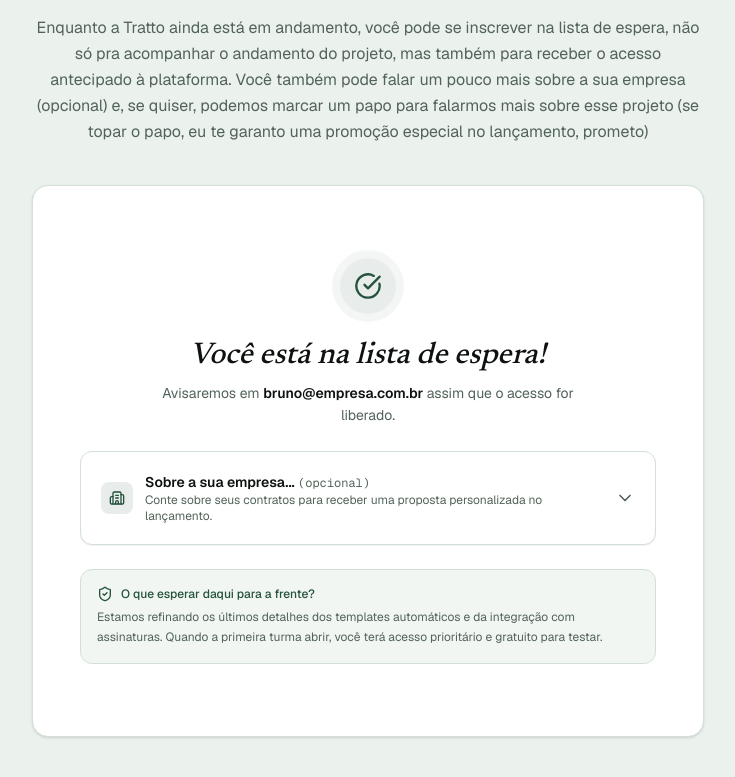
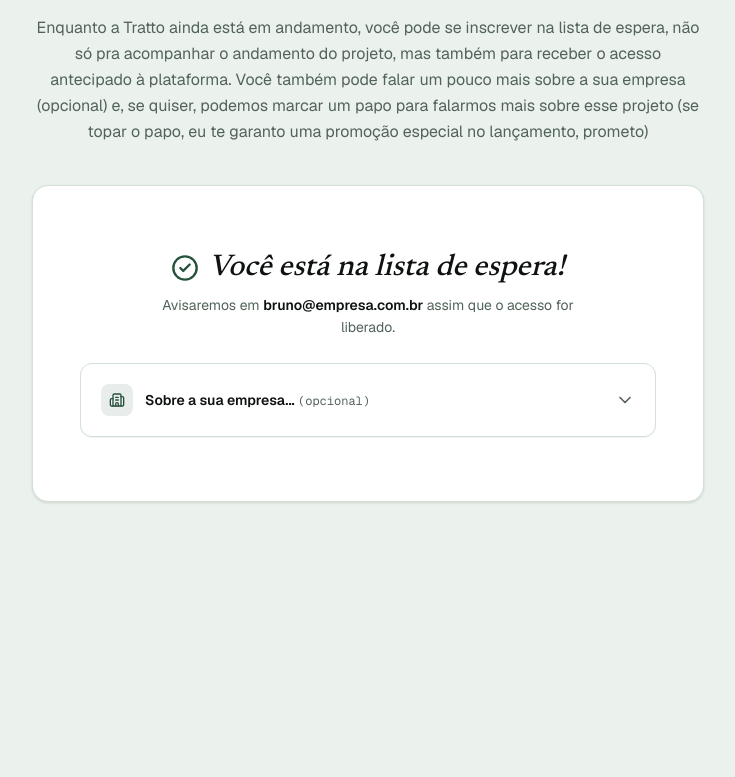
Before and after one commit to brtorresdel/tratto-landing-page, a Next.js app: page / in a window 1280 px wide. Shown: the part 7663-8440 px from the top of the page, without its empty margins (272-1007 px from the left). After the commit the page ends 8277 px from the top, so only its background shows below. Built offline with nearby package versions, Linux system fonts and the light colour scheme.

Commit message:
refactor(waitlist): simplifica confirmacao com check em linha e refina formulario opcional

```diff
--- a/src/components/waitlist-form-step2.tsx
+++ b/src/components/waitlist-form-step2.tsx
@@ -7,7 +7,7 @@ import { Check, CheckCircle2, Loader2 } from 'lucide-react';
 interface WaitlistFormStep2Props {
   email: string;
   onSubmit: (data: WaitlistStep2Input) => Promise<{ success: boolean; error?: string }>;
-  onSkip: () => void;
+  onSkip?: () => void;
 }
 
 const SEGMENTS = [
@@ -28,7 +28,7 @@ const TOOLS = [
   'Outro',
 ];
 
-export function WaitlistFormStep2({ email, onSubmit, onSkip }: WaitlistFormStep2Props) {
+export function WaitlistFormStep2({ email, onSubmit }: WaitlistFormStep2Props) {
   const [painPoints, setPainPoints] = useState('');
   const [suggestions, setSuggestions] = useState('');
   const [segment, setSegment] = useState<WaitlistStep2Input['segment'] | undefined>();
@@ -66,19 +66,6 @@ export function WaitlistFormStep2({ email, onSubmit, onSkip }: WaitlistFormStep2
 
   return (
     <form onSubmit={handleSubmit} className="space-y-6">
-      <div className="border-b border-[var(--border-subtle)] pb-4">
-        <div className="flex items-center gap-2 text-xs font-mono font-medium text-[var(--accent-primary)] uppercase tracking-wider mb-1">
-          <CheckCircle2 className="h-4 w-4" />
-          <span>E-mail garantido na lista</span>
-        </div>
-        <h3 className="font-serif italic text-xl font-medium text-[var(--text-main)]">
-          Ajude a moldar a Tratto para o seu dia a dia
-        </h3>
-        <p className="text-xs text-[var(--text-muted)] mt-1">
-          Leva menos de 1 minuto e nos ajuda a calibrar os modelos e fluxos que você mais precisa.
-        </p>
-      </div>
-
       {error && (
         <div
           role="alert"
@@ -88,17 +75,14 @@ export function WaitlistFormStep2({ email, onSubmit, onSkip }: WaitlistFormStep2
         </div>
       )}
 
-      {/* Pergunta Opcional 1: Dores com Contratos */}
+      {/* Pergunta 1: Dores com Contratos */}
       <div className="space-y-2">
-        <div className="flex items-center justify-between">
         <label
           htmlFor="waitlist-step2-pain-points"
           className="block text-sm font-medium text-[var(--text-main)]"
         >
           Quais são as suas maiores dores ou dificuldades com contratos no dia a dia da sua empresa?
         </label>
-          <span className="text-xs text-[var(--text-muted)] font-mono">Opcional</span>
-        </div>
         <textarea
           id="waitlist-step2-pain-points"
           rows={3}
@@ -110,17 +94,14 @@ export function WaitlistFormStep2({ email, onSubmit, onSkip }: WaitlistFormStep2
         />
       </div>
 
-      {/* Pergunta Opcional 2: Sugestões de Evolução */}
+      {/* Pergunta 2: Sugestões de Evolução */}
       <div className="space-y-2">
-        <div className="flex items-center justify-between">
         <label
           htmlFor="waitlist-step2-suggestions"
           className="block text-sm font-medium text-[var(--text-main)]"
         >
           O que não pode faltar na Tratto para ela ser perfeita para o seu negócio?
         </label>
-          <span className="text-xs text-[var(--text-muted)] font-mono">Opcional</span>
-        </div>
         <textarea
           id="waitlist-step2-suggestions"
           rows={3}
@@ -132,7 +113,7 @@ export function WaitlistFormStep2({ email, onSubmit, onSkip }: WaitlistFormStep2
         />
       </div>
 
-      {/* Pergunta 1: Segmento */}
+      {/* Pergunta 3: Segmento */}
       <fieldset className="space-y-2">
         <legend className="text-sm font-medium text-[var(--text-main)]">
           Qual o seu segmento de atuação?
@@ -243,19 +224,19 @@ export function WaitlistFormStep2({ email, onSubmit, onSkip }: WaitlistFormStep2
               Toparia bater um papo de 20 minutos com o fundador?
             </span>
             <span className="text-xs text-[var(--text-muted)] leading-relaxed block">
-              Uma conversa informal para entender sua rotina a fundo. Em troca, você ganha acesso antecipado exclusivo e suporte direto.
+              Uma conversa para entender mais a fundo as dores da sua empresa quando o assunto é &apos;contratos&apos;. Se topar, te garanto uma promoção especial de lançamento!
             </span>
           </div>
         </label>
       </div>
 
-      {/* Botões de Ação */}
-      <div className="flex flex-col sm:flex-row items-center gap-3 pt-2">
+      {/* Botão de Ação */}
+      <div className="pt-2">
         <button
           type="submit"
           disabled={isSubmitting}
           aria-busy={isSubmitting}
-          className="w-full sm:flex-1 flex items-center justify-center gap-2 rounded-lg bg-[var(--accent-primary)] px-6 py-3 text-sm font-medium text-white transition-all hover:opacity-90 focus:outline-none focus:ring-2 focus:ring-[var(--accent-primary)]/30 disabled:opacity-70 disabled:cursor-not-allowed shadow-xs"
+          className="w-full flex items-center justify-center gap-2 rounded-lg bg-[var(--accent-primary)] px-6 py-3.5 text-sm font-semibold text-white transition-all hover:opacity-90 focus:outline-none focus:ring-2 focus:ring-[var(--accent-primary)]/30 disabled:opacity-70 disabled:cursor-not-allowed shadow-xs"
         >
           {isSubmitting ? (
             <>
@@ -266,15 +247,6 @@ export function WaitlistFormStep2({ email, onSubmit, onSkip }: WaitlistFormStep2
             <span>Concluir cadastro</span>
           )}
         </button>
-
-        <button
-          type="button"
-          onClick={onSkip}
-          disabled={isSubmitting}
-          className="w-full sm:w-auto px-4 py-3 text-xs font-medium text-[var(--text-muted)] hover:text-[var(--text-main)] transition-colors text-center"
-        >
-          Prefiro responder depois
-        </button>
       </div>
     </form>
   );
--- a/src/components/waitlist-success.tsx
+++ b/src/components/waitlist-success.tsx
@@ -32,16 +32,12 @@ export function WaitlistSuccess({
   };
 
   return (
-    <div className="py-8 text-center space-y-6">
-      {/* Ícone de Sucesso */}
-      <div className="mx-auto flex h-14 w-14 items-center justify-center rounded-full bg-[var(--accent-primary)]/10 text-[var(--accent-primary)] ring-8 ring-[var(--accent-primary)]/5">
-        <CheckCircle className="h-7 w-7" />
-      </div>
-
-      {/* Título e Mensagem de Confirmação */}
+    <div className="py-6 text-center space-y-6">
+      {/* Título com Check em linha e Mensagem de Confirmação */}
       <div className="space-y-2">
-        <h3 className="font-serif italic text-2xl sm:text-3xl font-medium text-[var(--text-main)]">
-          Você está na lista de espera!
+        <h3 className="flex items-center justify-center gap-2.5 font-serif italic text-2xl sm:text-3xl font-medium text-[var(--text-main)]">
+          <CheckCircle2 className="h-7 w-7 text-[var(--accent-primary)] shrink-0" />
+          <span>Você está na lista de espera!</span>
         </h3>
         <p className="text-sm text-[var(--text-muted)] max-w-md mx-auto leading-relaxed">
           Avisaremos em <strong className="text-[var(--text-main)] font-semibold">{email}</strong> assim que o acesso for liberado.
@@ -60,14 +56,9 @@ export function WaitlistSuccess({
             <div className="flex h-8 w-8 items-center justify-center rounded-lg bg-[var(--accent-primary)]/10 text-[var(--accent-primary)] shrink-0">
               <Building2 className="h-4 w-4" />
             </div>
-            <div>
-              <span className="text-sm font-semibold text-[var(--text-main)] block">
-                Sobre a sua empresa... <span className="text-xs text-[var(--text-muted)] font-normal font-mono">(opcional)</span>
-              </span>
-              <span className="text-xs text-[var(--text-muted)] block">
-                Conte sobre seus contratos para receber uma proposta personalizada no lançamento.
-              </span>
-            </div>
+            <span className="text-sm font-semibold text-[var(--text-main)]">
+              Sobre a sua empresa... <span className="text-xs text-[var(--text-muted)] font-normal font-mono">(opcional)</span>
+            </span>
           </div>
           <ChevronDown
             className={`h-5 w-5 text-[var(--text-muted)] shrink-0 ml-2 transition-transform duration-300 ${
@@ -87,23 +78,11 @@ export function WaitlistSuccess({
               <WaitlistFormStep2
                 email={email}
                 onSubmit={handleOptionalSubmit}
-                onSkip={() => setIsExpanded(false)}
               />
             )}
           </div>
         )}
       </div>
-
-      {/* Card Informativo Discreto */}
-      <div className="rounded-xl border border-[var(--border-subtle)] bg-[var(--bg-canvas)]/70 p-4 max-w-xl mx-auto text-left space-y-1.5">
-        <div className="flex items-center gap-2 text-xs font-medium text-[var(--accent-primary)]">
-          <ShieldCheck className="h-4 w-4" />
-          <span>O que esperar daqui para a frente?</span>
-        </div>
-        <p className="text-xs text-[var(--text-muted)] leading-relaxed">
-          Estamos refinando os últimos detalhes dos templates automáticos e da integração com assinaturas. Quando a primeira turma abrir, você terá acesso prioritário e gratuito para testar.
-        </p>
-      </div>
     </div>
   );
 }
```
Lines whose indentation alone changed are shown as unchanged.
